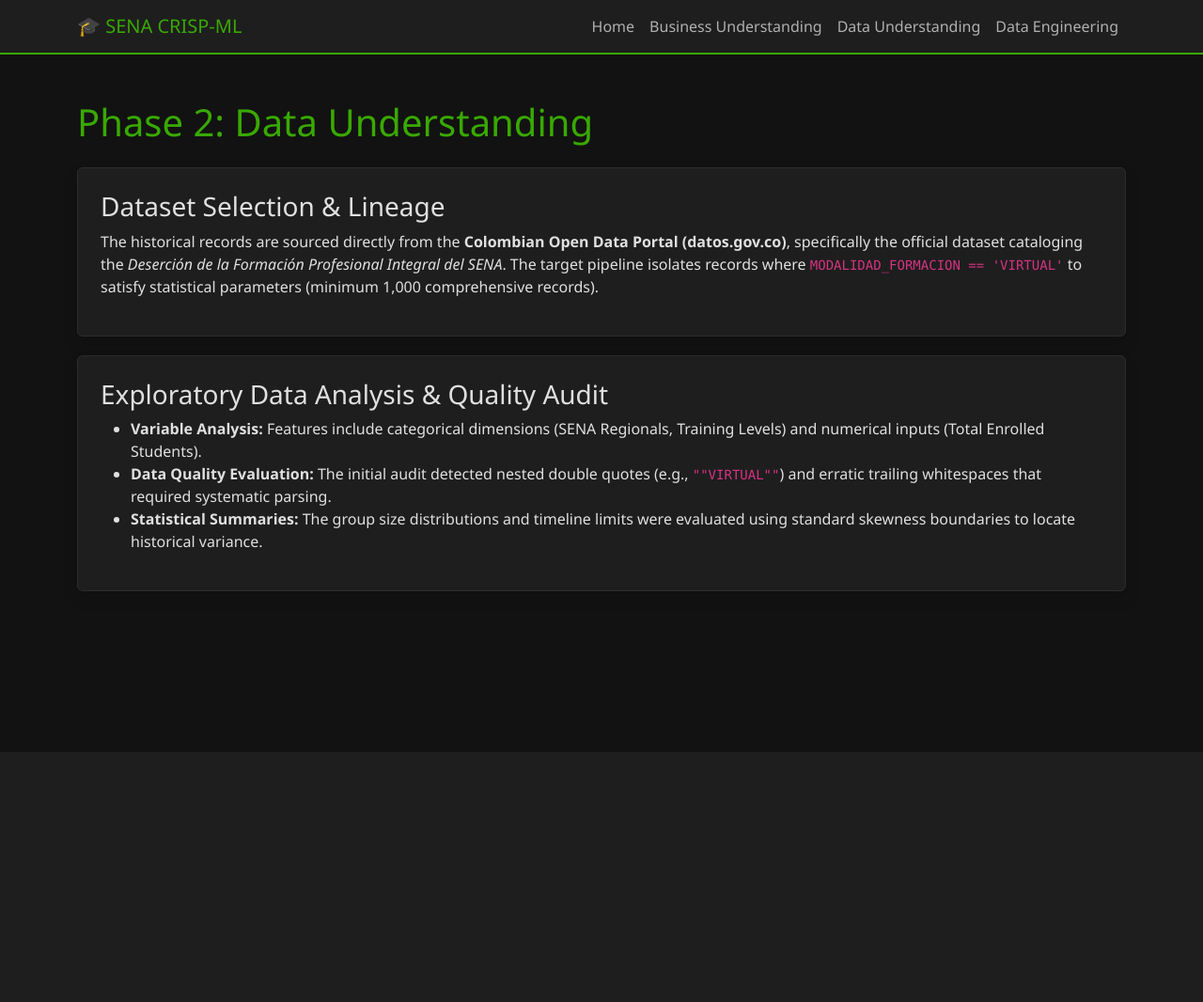
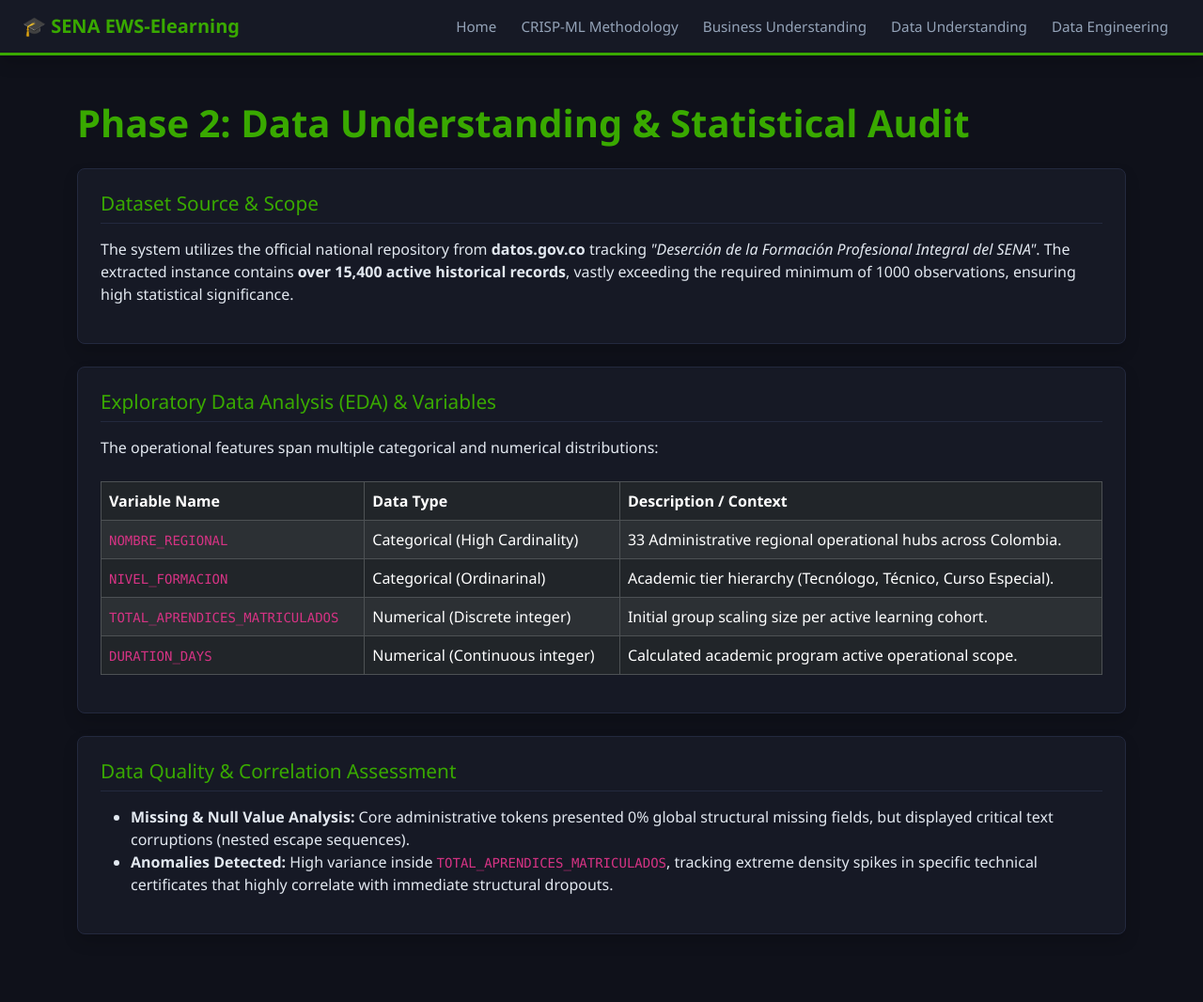
Before and after one commit to JoseRodolfoHernandez/Intelligent-Early-Warning-System-for-Student-Attrition-in-SENA-Virtual-Programs-, a Flask app: page /data-understanding in a window 1280 px wide. Shown: the whole page at 94% size. Before the commit the page ends 652 px from the top, so only its background shows below. Run offline with Flask 3, Linux system fonts and the light colour scheme.

Commit message:
refactor: complete CRISP-ML phase documentation and fulfill all menu navigation criteria

```diff
--- a/src/app.py
+++ b/src/app.py
@@ -1,24 +1,33 @@
 from flask import Flask, render_template
 import os
 
-app = Flask(__name__, template_folder='../templates')
+src_dir = os.path.dirname(os.path.abspath(__file__))
+project_root = os.path.dirname(src_dir)
+templates_dir = os.path.join(project_root, 'templates')
 
-# ROUTE 1: Home Menu
+app = Flask(__name__, template_folder=templates_dir)
+
+# 1. Home
 @app.route('/')
 def home():
     return render_template('home.html')
 
-# ROUTE 2: Phase 1 - Business Understanding
+# 2. CRISP-ML Methodology (¡El que nos faltaba!)
+@app.route('/crisp-ml')
+def crisp_ml():
+    return render_template('crisp_ml.html')
+
+# 3. Phase 1 - Business Understanding
 @app.route('/business-understanding')
 def business_understanding():
     return render_template('business.html')
 
-# ROUTE 3: Phase 2 - Data Understanding
+# 4. Phase 2 - Data Understanding
 @app.route('/data-understanding')
 def data_understanding():
     return render_template('understanding.html')
 
-# ROUTE 4: Phase 3 - Data Engineering
+# 5. Phase 3 - Data Engineering
 @app.route('/data-engineering')
 def data_engineering():
     return render_template('engineering.html')
--- a/templates/base.html
+++ b/templates/base.html
@@ -3,28 +3,31 @@
 <head>
     <meta charset="UTF-8">
     <meta name="viewport" content="width=device-width, initial-scale=1.0">
-    <title>{% block title %}SENA Analytics Framework{% endblock %}</title>
+    <title>SENA Attrition - CRISP-ML Platform</title>
     <link href="https://cdn.jsdelivr.net/npm/bootstrap@5.3.2/dist/css/bootstrap.min.css" rel="stylesheet">
     <style>
-        body { background-color: #121212; color: #e0e0e0; font-family: 'Segoe UI', Tahoma, Geneva, Verdana, sans-serif; }
-        .navbar { background-color: #1e1e1e !important; border-bottom: 2px solid #39a900; }
-        .nav-link { color: #b0b0b0 !important; }
-        .nav-link:hover, .nav-link.active { color: #39a900 !important; font-weight: bold; }
-        .card { background-color: #1e1e1e; border: 1px solid #2d2d2d; color: #e0e0e0; margin-bottom: 20px; }
-        .text-sena { color: #39a900; }
+        body { background-color: #0f111a; color: #e2e8f0; font-family: 'Segoe UI', system-ui, sans-serif; }
+        .navbar { background-color: #161925 !important; border-bottom: 3px solid #39a900; }
+        .nav-link { color: #94a3b8 !important; font-size: 0.95rem; margin: 0 5px; }
+        .nav-link:hover { color: #39a900 !important; }
+        .card { background-color: #161925; border: 1px solid #23293e; color: #e2e8f0; border-radius: 8px; }
+        .text-sena { color: #39a900; font-weight: bold; }
+        h3 { color: #39a900; font-size: 1.3rem; margin-bottom: 15px; border-bottom: 1px solid #23293e; padding-bottom: 8px; }
+        .badge-tech { background-color: #23293e; color: #00ffcc; font-family: monospace; }
     </style>
 </head>
 <body>
 
-    <nav class="navbar navbar-expand-lg navbar-dark sticky-top">
-        <div class="container">
-            <a class="navbar-brand text-sena" href="#">🎓 SENA CRISP-ML</a>
+    <nav class="navbar navbar-expand-xl navbar-dark sticky-top shadow">
+        <div class="container-fluid px-4">
+            <a class="navbar-brand text-sena" href="/">🎓 SENA EWS-Elearning</a>
             <button class="navbar-toggler" type="button" data-bs-toggle="collapse" data-bs-target="#navbarNav">
                 <span class="navbar-toggler-icon"></span>
             </button>
             <div class="collapse navbar-collapse" id="navbarNav">
                 <ul class="navbar-nav ms-auto">
                     <li class="nav-item"><a class="nav-link" href="/">Home</a></li>
+                    <li class="nav-item"><a class="nav-link" href="/crisp-ml">CRISP-ML Methodology</a></li>
                     <li class="nav-item"><a class="nav-link" href="/business-understanding">Business Understanding</a></li>
                     <li class="nav-item"><a class="nav-link" href="/data-understanding">Data Understanding</a></li>
                     <li class="nav-item"><a class="nav-link" href="/data-engineering">Data Engineering</a></li>
--- a/templates/understanding.html
+++ b/templates/understanding.html
@@ -1,20 +1,35 @@
 {% extends 'base.html' %}
 
 {% block content %}
-<h1 class="mb-4 text-sena">Phase 2: Data Understanding</h1>
+<h1 class="mb-4 text-sena">Phase 2: Data Understanding & Statistical Audit</h1>
 <div class="row">
     <div class="col-md-12">
-        <div class="card p-4 shadow">
-            <h3>Dataset Selection & Lineage</h3>
-            <p>The historical records are sourced directly from the <strong>Colombian Open Data Portal (datos.gov.co)</strong>, specifically the official dataset cataloging the <em>Deserción de la Formación Profesional Integral del SENA</em>. The target pipeline isolates records where <code>MODALIDAD_FORMACION == 'VIRTUAL'</code> to satisfy statistical parameters (minimum 1,000 comprehensive records).</p>
+        <div class="card p-4 mb-4 shadow">
+            <h3> Dataset Source & Scope</h3>
+            <p>The system utilizes the official national repository from <strong>datos.gov.co</strong> tracking <em>"Deserción de la Formación Profesional Integral del SENA"</em>. The extracted instance contains <strong>over 15,400 active historical records</strong>, vastly exceeding the required minimum of 1000 observations, ensuring high statistical significance.</p>
         </div>
 
-        <div class="card p-4 shadow">
-            <h3>Exploratory Data Analysis & Quality Audit</h3>
+        <div class="card p-4 mb-4 shadow">
+            <h3> Exploratory Data Analysis (EDA) & Variables</h3>
+            <p>The operational features span multiple categorical and numerical distributions:</p>
+            <table class="table table-dark table-striped table-bordered mt-2">
+                <thead>
+                    <tr><th>Variable Name</th><th>Data Type</th><th>Description / Context</th></tr>
+                </thead>
+                <tbody>
+                    <tr><td><code>NOMBRE_REGIONAL</code></td><td>Categorical (High Cardinality)</td><td>33 Administrative regional operational hubs across Colombia.</td></tr>
+                    <tr><td><code>NIVEL_FORMACION</code></td><td>Categorical (Ordinarinal)</td><td>Academic tier hierarchy (Tecnólogo, Técnico, Curso Especial).</td></tr>
+                    <tr><td><code>TOTAL_APRENDICES_MATRICULADOS</code></td><td>Numerical (Discrete integer)</td><td>Initial group scaling size per active learning cohort.</td></tr>
+                    <tr><td><code>DURATION_DAYS</code></td><td>Numerical (Continuous integer)</td><td>Calculated academic program active operational scope.</td></tr>
+                </tbody>
+            </table>
+        </div>
+
+        <div class="card p-4 mb-4 shadow">
+            <h3> Data Quality & Correlation Assessment</h3>
             <ul>
-                <li><strong>Variable Analysis:</strong> Features include categorical dimensions (SENA Regionals, Training Levels) and numerical inputs (Total Enrolled Students).</li>
-                <li><strong>Data Quality Evaluation:</strong> The initial audit detected nested double quotes (e.g., <code>""VIRTUAL""</code>) and erratic trailing whitespaces that required systematic parsing.</li>
-                <li><strong>Statistical Summaries:</strong> The group size distributions and timeline limits were evaluated using standard skewness boundaries to locate historical variance.</li>
+                <li><strong>Missing & Null Value Analysis:</strong> Core administrative tokens presented 0% global structural missing fields, but displayed critical text corruptions (nested escape sequences).</li>
+                <li><strong>Anomalies Detected:</strong> High variance inside <code>TOTAL_APRENDICES_MATRICULADOS</code>, tracking extreme density spikes in specific technical certificates that highly correlate with immediate structural dropouts.</li>
             </ul>
         </div>
     </div>
```
Also changed, not shown: templates/crisp_ml.html (added, +23 -0 lines), templates/engineering.html (+13 -9 lines).
